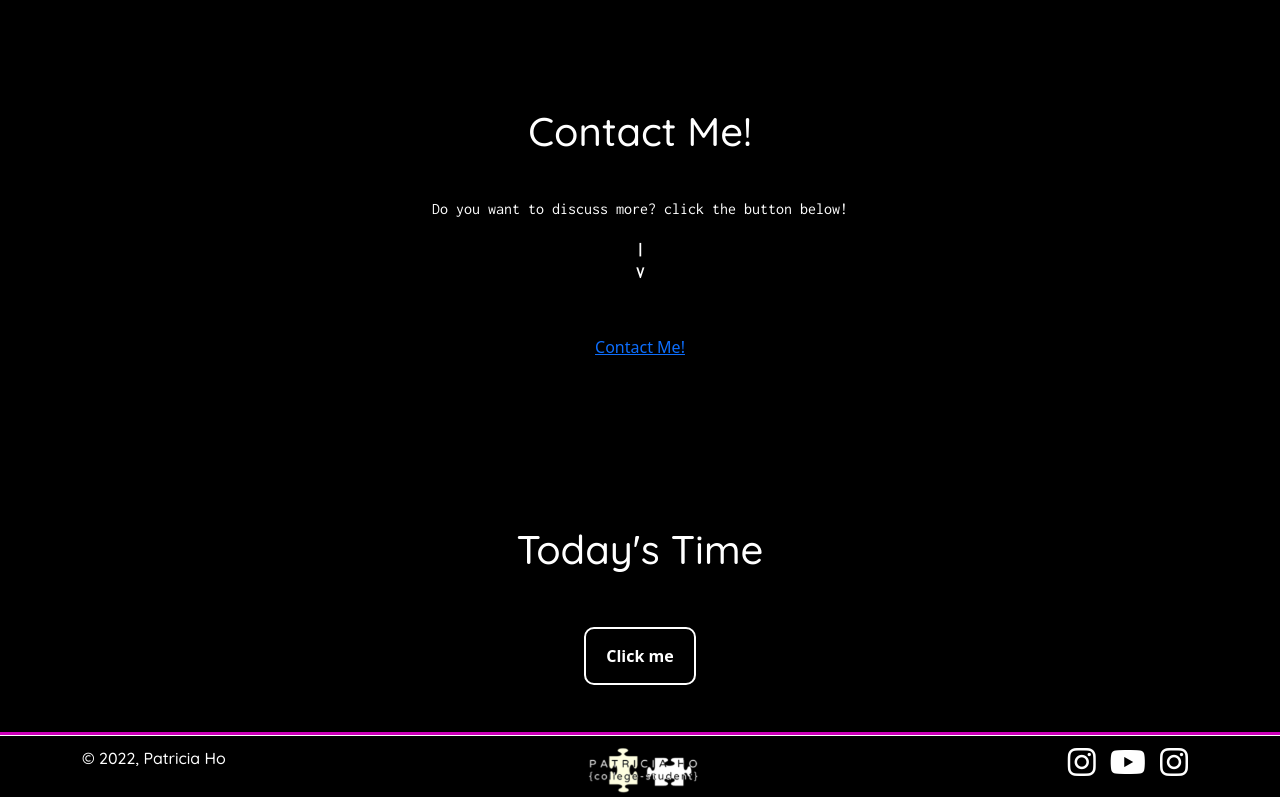
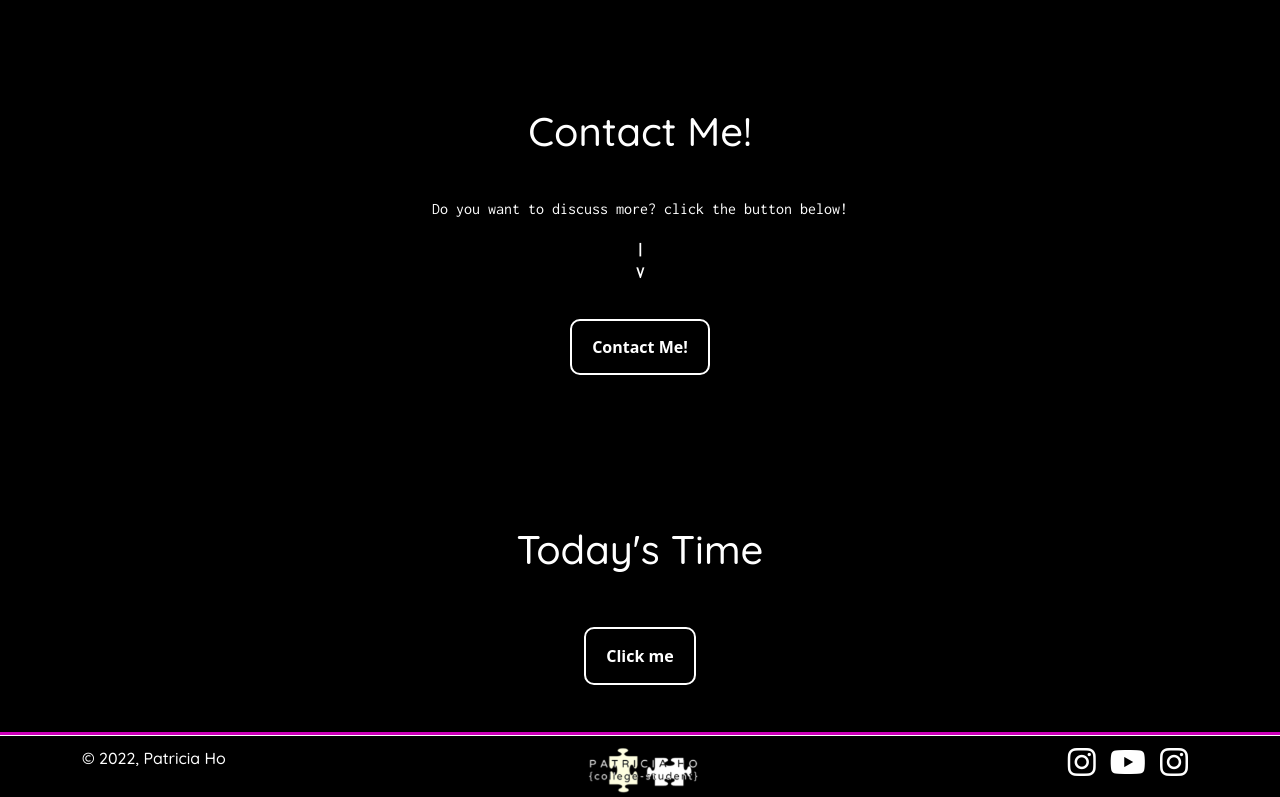
Before and after one commit to patriciasky17/patriciasky17.github.io, a plain HTML site: page index.html in a window 1280 px wide. Shown: the part 4865-5662 px from the top of the page. Drawn offline with nearby package versions, Linux system fonts and the light colour scheme; animation ran at ten frames a second.

Commit message:
Update the content and fix bug

```diff
--- a/index.html
+++ b/index.html
@@ -380,7 +380,7 @@
             </div>
             <div class="button-to-contact-html">
                 <div class="button">
-                    <p><a href="contactme.html" class="disabled" class="button-header">Contact Me!</a></p>
+                    <p><a href="contactme.html" class="button-header">Contact Me!</a></p>
                 </div>
             </div>
         </div>
```
